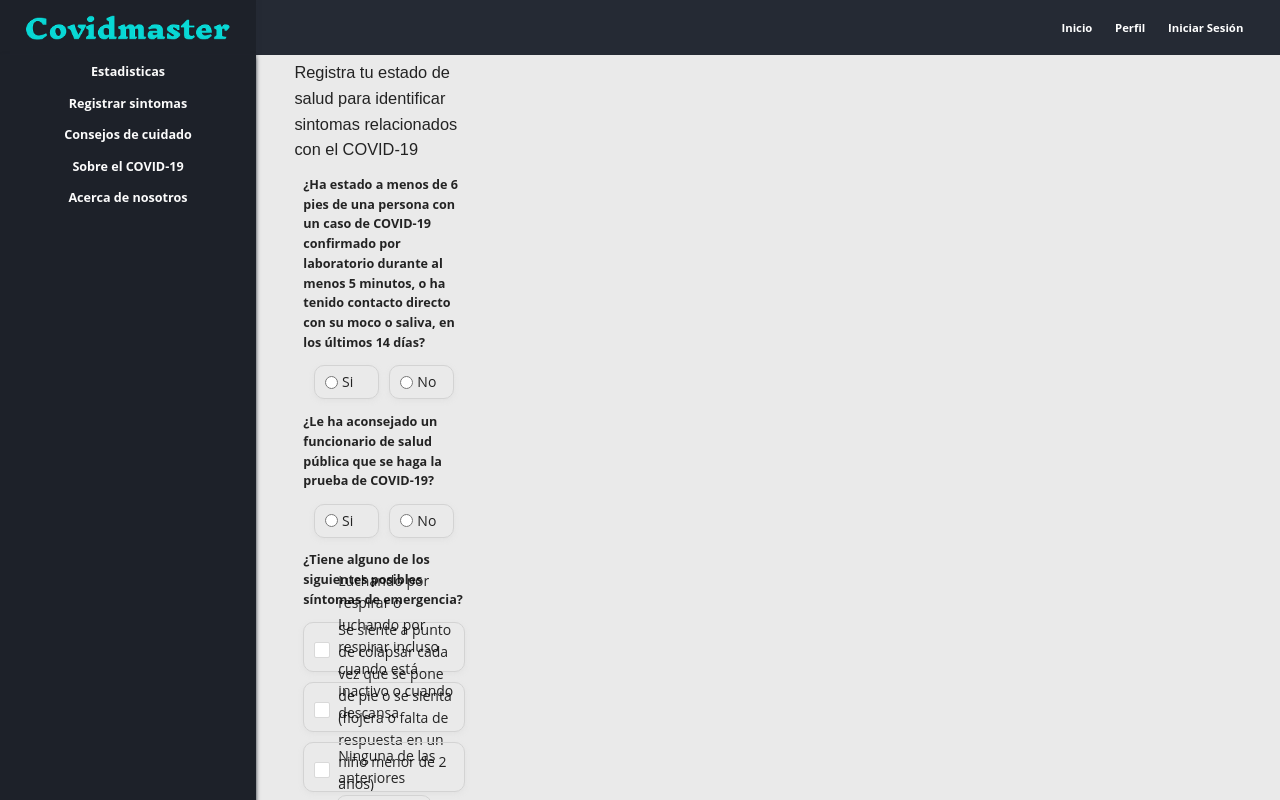
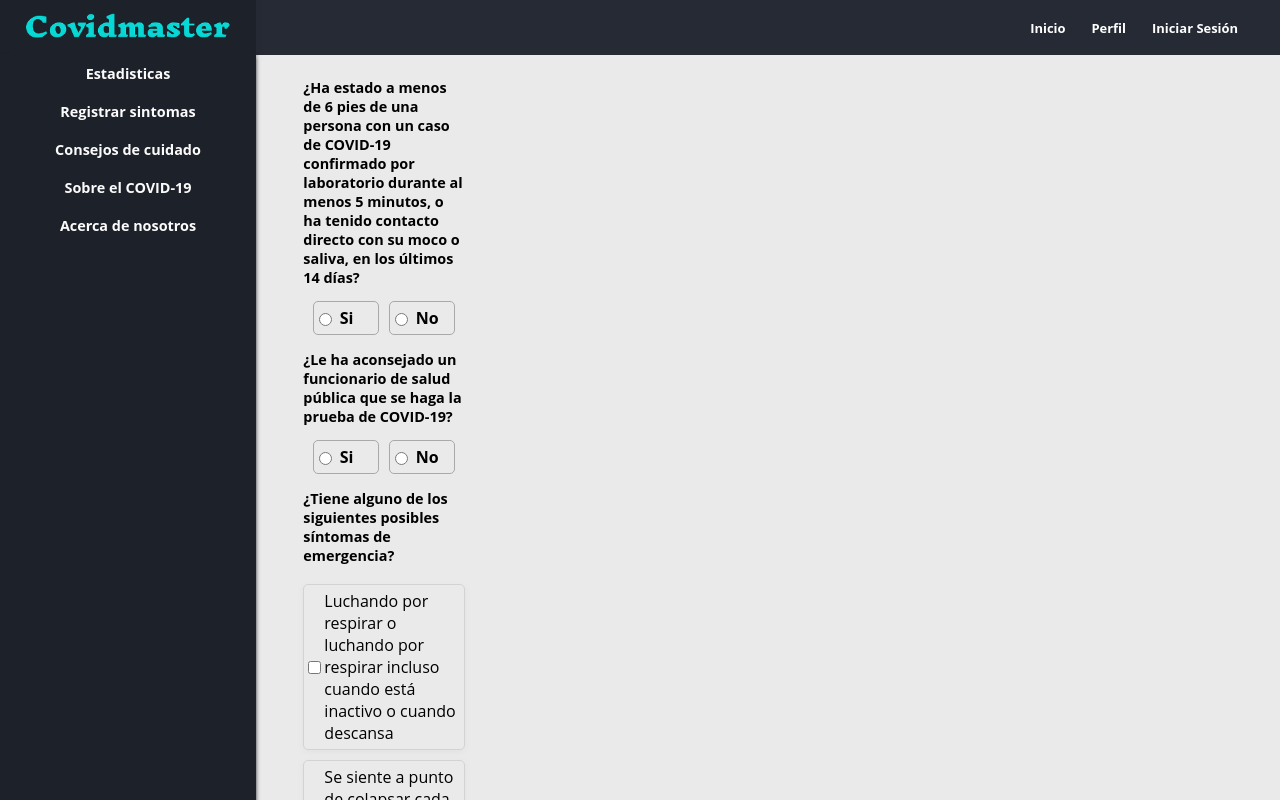
Before and after one commit to adcastiblanco/project-c3-covid, a React app: page /RegisterSymptoms in a window 1280 px wide. Shown: the top 800 px of the page. Built offline with nearby package versions, Linux system fonts and the light colour scheme; no server answers.

Commit message:
Revert "styles in registersymptoms"
This reverts commit d9305a3a06a37fe985d8a71c9adf3e54b0e703b0.

```diff
--- a/src/components/FormSymptoms/InputQuestions/QuestionMultiAnswer/QuestionItem/index.js
+++ b/src/components/FormSymptoms/InputQuestions/QuestionMultiAnswer/QuestionItem/index.js
@@ -1,14 +1,13 @@
 import React from 'react';
-import { Checkbox } from 'antd';
-import 'antd/dist/antd.css';
+
 import styled from 'styled-components'
 
 const ItemAnswer = styled.div`
     box-shadow: 0 2px 4px 0 #dbdbdb80;
     cursor: pointer;
-    padding-left: 10px;
     border: 1px solid lightgray;
-    border-radius: 10px;
+    border-radius: 5px;
+    margin: 5px 0;
     height: 100%;
     display: flex;
     align-items: center;
@@ -30,9 +29,8 @@ const QuestionItem = ({ attributes, textQuestion }) => {
     return (
         <>
             <ItemAnswer>
-                <Checkbox type="checkbox" name={attributes} id={attributes} value={attributes}>
-                    {textQuestion}
-                </Checkbox>
+                <input type="checkbox" name={attributes} id={attributes} value={attributes} />
+                <label htmlFor={attributes}>{textQuestion} </label><br />
             </ItemAnswer>
         </>
     );
--- a/src/components/FormSymptoms/InputQuestions/QuestionMultiAnswer/styles.js
+++ b/src/components/FormSymptoms/InputQuestions/QuestionMultiAnswer/styles.js
@@ -4,4 +4,18 @@ export const QuestionsContainer = styled.div`
   display: grid;
   grid-template-columns: 1fr;
   grid-gap: 10px;
+  .item {
+    box-shadow: 0 2px 4px 0 #dbdbdb80;
+    cursor: pointer;
+    border: 1px solid lightgray;
+    border-radius: 5px;
+    margin: 5px 0;
+    height: 100%;
+    display: flex;
+    align-items: center;
+    &:hover {
+      background-color: #f1f1f1;
+      transition: 0.4s;
+    }
+  }
 `
--- a/src/components/FormSymptoms/InputQuestions/QuestionOneAnswer/styles.js
+++ b/src/components/FormSymptoms/InputQuestions/QuestionOneAnswer/styles.js
@@ -3,27 +3,22 @@ import styled from 'styled-components'
 export const ContainerAnswer = styled.div`
   display: flex;
   justify-content: space-evenly;
-  margin-bottom: 0.9em;
     div {
-    box-shadow: 0 2px 4px 0 #dbdbdb80;
     width: 40%;
     display:flex;
-    border: 1px solid lightgray;
+    border: 1px solid darkgray;
     align-items: center;
-    border-radius:10px;
-    cursor: pointer;
+    border-radius:5px;
+    label {
+      width: 100%;
+      display: block;
+      cursor: pointer;
+      margin: 5px;
+      font-weight:bold;
+    }
     &:hover {
         background-color: #f1f1f1;
         transition: 0.4s;
       }
-    input {
-      margin-left:10px;
-    }
-    label {
-      display: block;
-    width: 100%;
-    padding:5px 4px;
-    cursor: pointer;
   }
- }
 `
--- a/src/components/FormSymptoms/index.js
+++ b/src/components/FormSymptoms/index.js
@@ -26,7 +26,6 @@ const FormSymptoms = () => {
   }
   return (
     <RegisterSymptoms className="content-container">
-      <h3>Registra tu estado de salud para identificar sintomas relacionados con el COVID-19</h3>
       <Form>
         <QuestionOneAnswer questionText="¿Ha estado a menos de 6 pies de una persona con un caso de COVID-19 confirmado por laboratorio durante al menos 5 minutos, o ha tenido contacto directo con su moco o saliva, en los últimos 14 días?" inputName="contactPeople" />
         <QuestionOneAnswer questionText="¿Le ha aconsejado un funcionario de salud pública que se haga la prueba de COVID-19?" inputName="adviceTest" />
--- a/src/components/FormSymptoms/styles.js
+++ b/src/components/FormSymptoms/styles.js
@@ -31,18 +31,14 @@ export const Form = styled.form`
 
   & .symptoms-check {
   display: none;
-   & .one-SubContainer {
-    grid-template-rows: repeat(3, 50px);
-   }
    & .two-SubContainer {
-    grid-template-columns: 1fr 1fr;
-    grid-template-rows: repeat(4, 40px)
+    grid-template-columns: 1fr 1fr
   }
   }
 `
 
 export const ButtonSymptoms = styled.button`
-  margin: 2% auto 0;
+margin: 2% auto 0;
   background-color: var(--primary-color);
   border: 1px solid lightgrey;
   padding: 10px 20px;
```
